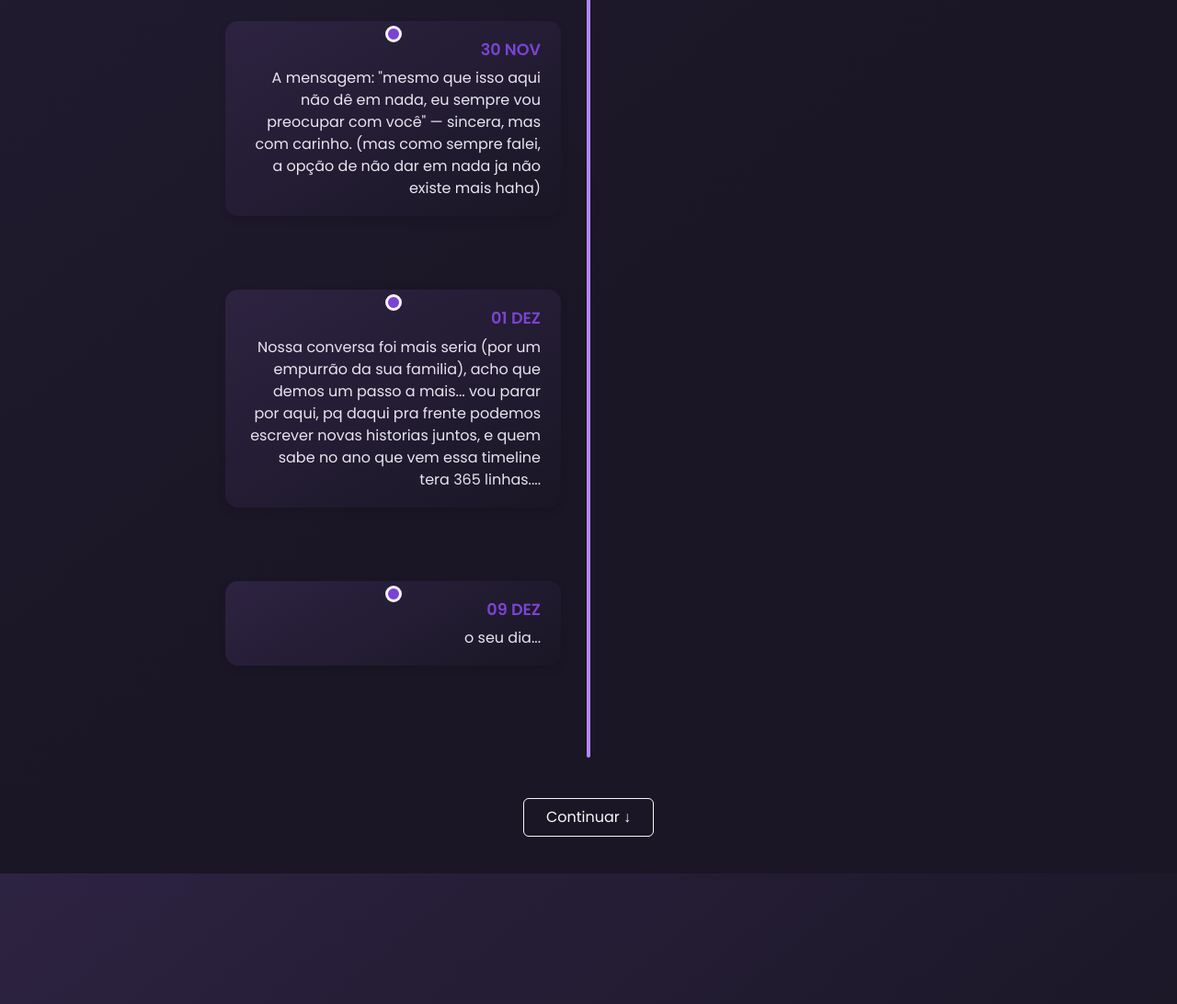
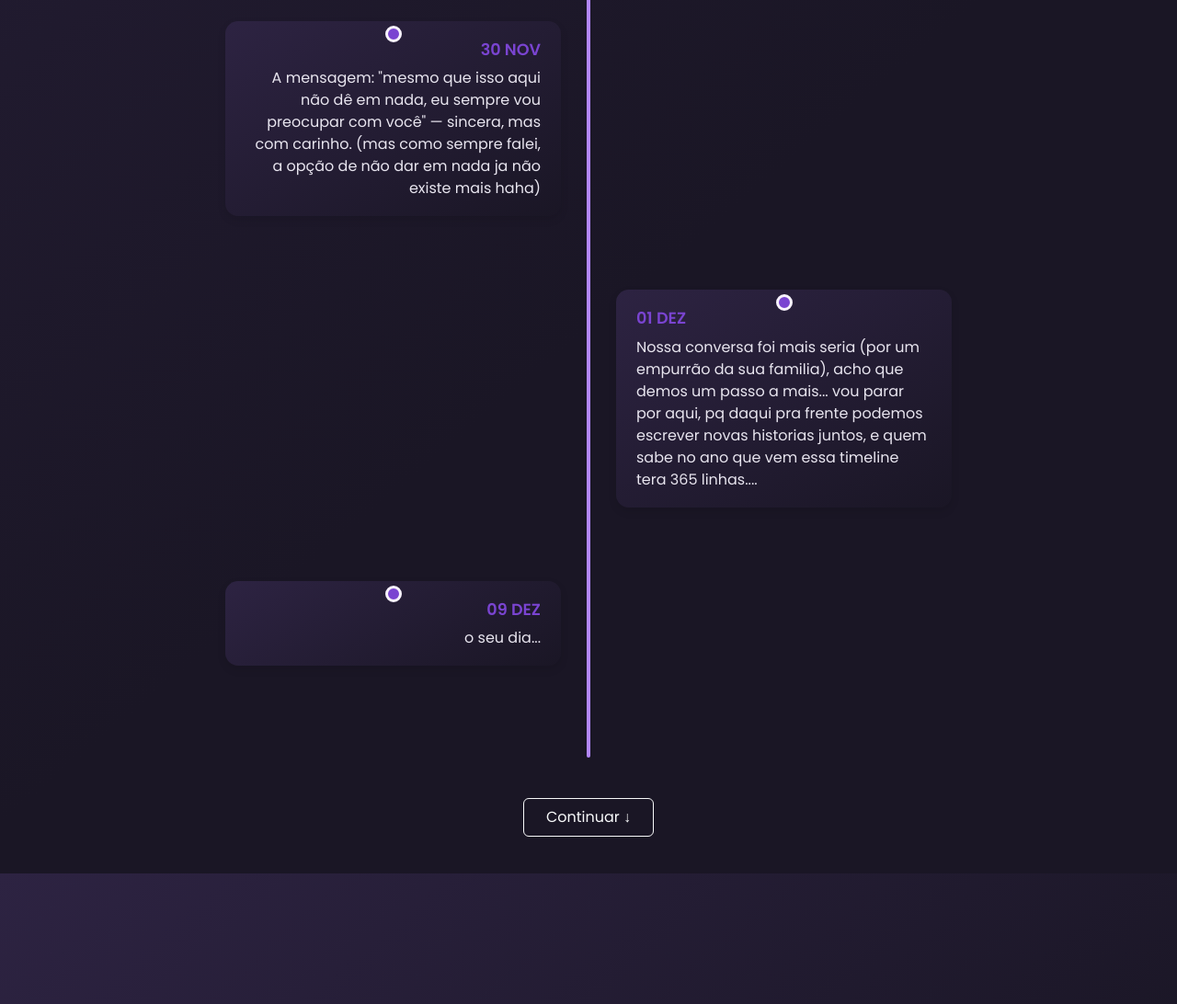
Before and after one commit to cromus153/pessoal, a plain HTML site: page eduarda/aniversario/2025/index.html in a window 1280 px wide. Shown: the part 3330-4422 px from the top of the page at 92% size. Drawn offline with nearby package versions, Linux system fonts and the light colour scheme.

Commit message:
Update index.html

```diff
--- a/eduarda/aniversario/2025/index.html
+++ b/eduarda/aniversario/2025/index.html
@@ -321,7 +321,7 @@
           </div>
         </div>
 
-        <div class="timeline-item left">
+        <div class="timeline-item right">
           <div class="marker"></div>
           <div class="bubble">
             <div class="date">01 DEZ</div>
```
